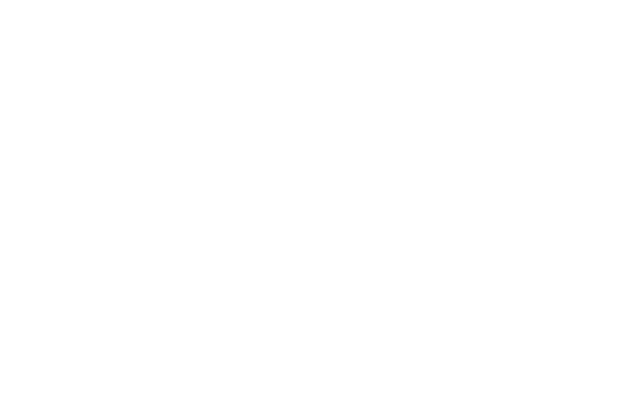
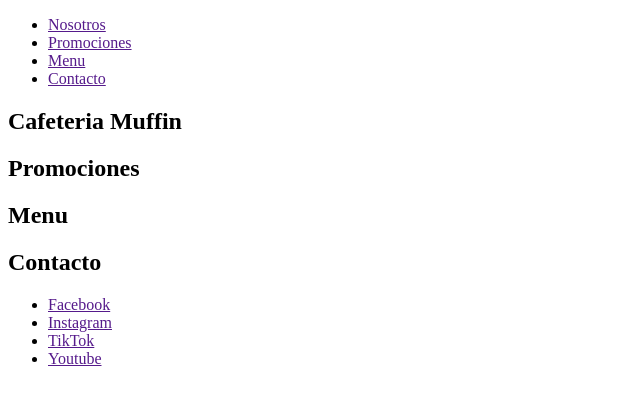
Before and after one commit to akethflores/Pagina-Web.github.io, a plain HTML site: page index.html in a window 1280 px wide. Shown: the whole page, without its empty margins (0-640 px from the left). Drawn offline with Linux system fonts and the light colour scheme.

Commit message:
Etiquetas semanticas

```diff
--- a/index.html
+++ b/index.html
@@ -3,9 +3,48 @@
 <head>
     <meta charset="UTF-8">
     <meta name="viewport" content="width=device-width, initial-scale=1.0">
-    <title>Document</title>
+    <title>Pasteleria: Muffin</title>
 </head>
 <body>
+    <header>
+        <nav>
+            <ul>
+                <li> <a href="">Nosotros</a> </li>
+                <li> <a href="">Promociones</a> </li>
+                <li> <a href=""> Menu</a> </li>
+                <li> <a href="">Contacto</a> </li>
+            </ul>
+        </nav>
+    </header>
+
+    <main>
+        <section>
+            <h1>Cafeteria Muffin</h1>
+        </section>
+
+        <section>
+            <h2>Promociones</h2>
+        </section>
+
+        <section>
+            <h2>Menu</h2>
+        </section>
+
+        <section>
+            <h2>Contacto</h2>
+        </section>
+
+    </main>
+
+    <footer>
+        <ul>
+            <li><a href="">Facebook</a></li>
+            <li><a href="">Instagram</a></li>
+            <li><a href="">TikTok</a></li>
+            <li><a href="">Youtube</a></li>
+        </ul>
+    </footer>
+
 
 </body>
 </html>
```
